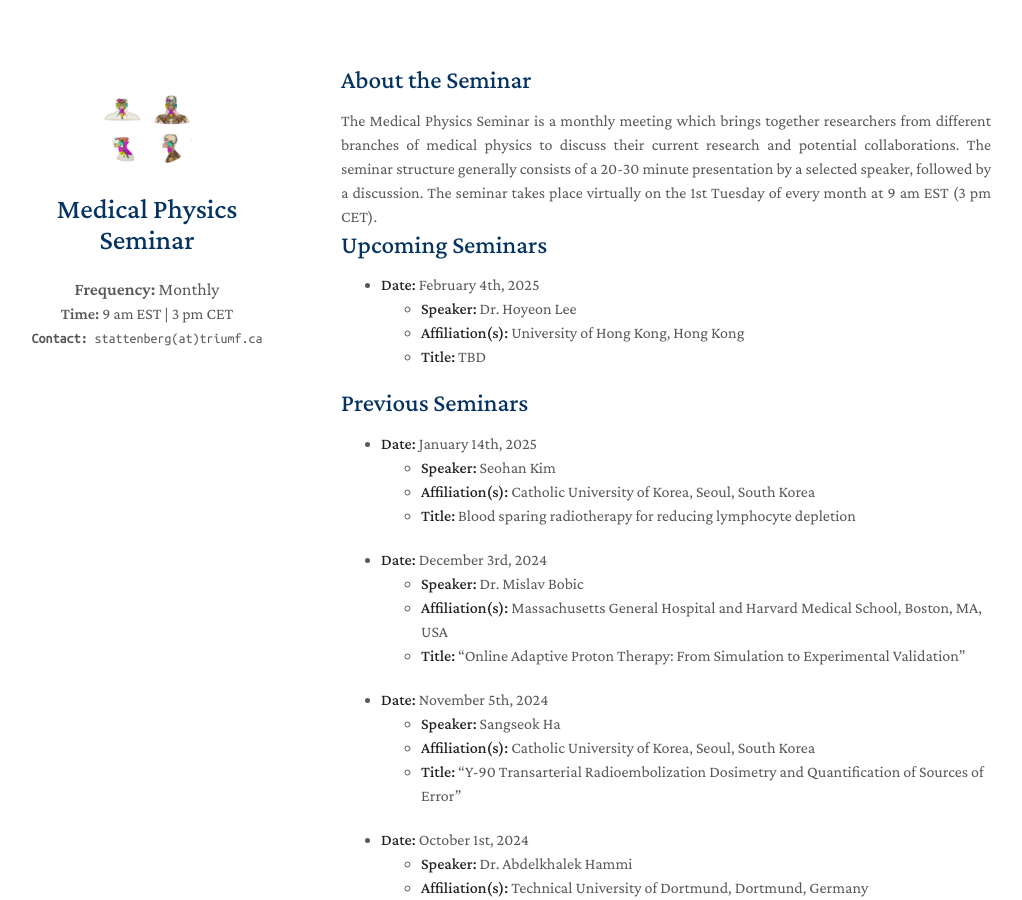
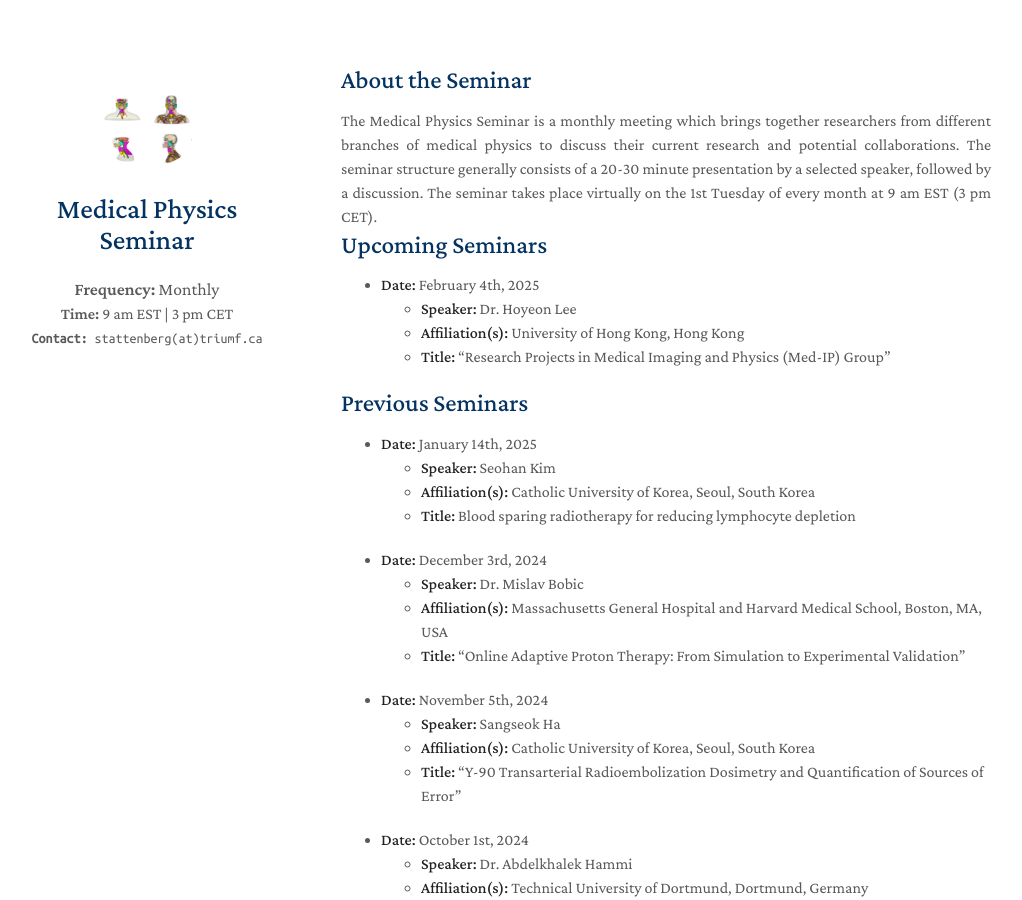
Before and after one commit to MedPhysSeminar/MedPhysSeminar.github.io, a Jekyll site: the page built from index.md, in a window 1280 px wide and 900 px high. Shown: the whole window, without its empty margins (129-1151 px from the left). Built offline with Jekyll 4.4.1, drawn with Linux system fonts in a browser that asks for light colours; nearby versions of some CDN libraries; a style sheet for code colours, icons or effects is not loaded; our own code applies the rules of GitHub Pages for plain Markdown files.

Commit message:
Update index.md

```diff
--- a/index.md
+++ b/index.md
@@ -12,7 +12,7 @@ layout: homepage
 - **Date:** February 4th, 2025
   - **Speaker:** Dr. Hoyeon Lee
   - **Affiliation(s):** University of Hong Kong, Hong Kong
-  - **Title:** TBD
+  - **Title:** "Research Projects in Medical Imaging and Physics (Med-IP) Group"
 
 ## Previous Seminars
 
```
